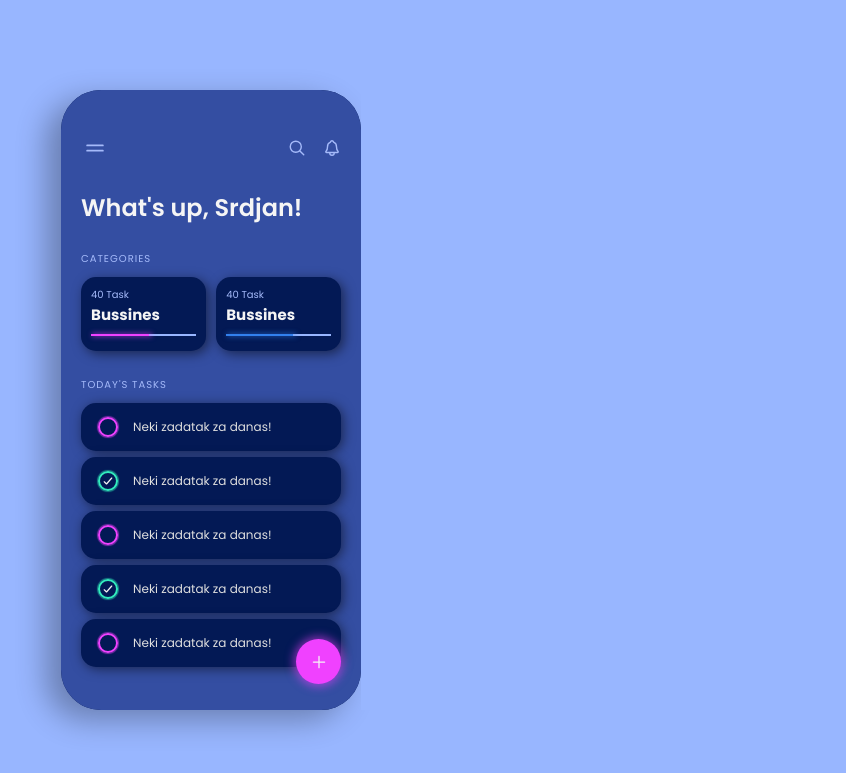
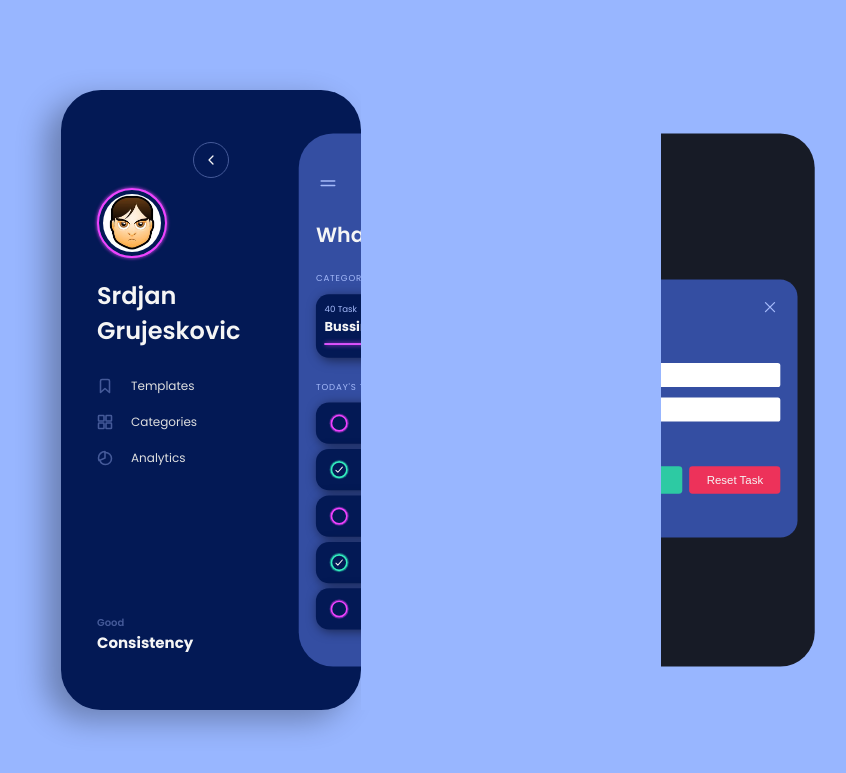
Before and after one commit to srdjan-gr/ToDo-PHP-JS-AJAX, a PHP site: page / in a window 1280 px wide. Shown: the top 773 px of the page, without its empty margins (429-1275 px from the left). Run offline with PHP 8.4, Linux system fonts and the light colour scheme.

Commit message:
FrontEnd / JS cleanup

```diff
--- a/style/style.css
+++ b/style/style.css
@@ -237,7 +237,7 @@ body {
     top: 0;
     left: 0;
     z-index: 13;
-    /* transform: scale(.86) translateX(25.2rem); */
+    transform: scale(.86) translateX(25.2rem);
 }
 
 .todo-menu{
```
Also changed, not shown: script.js (+1 -10 lines).
